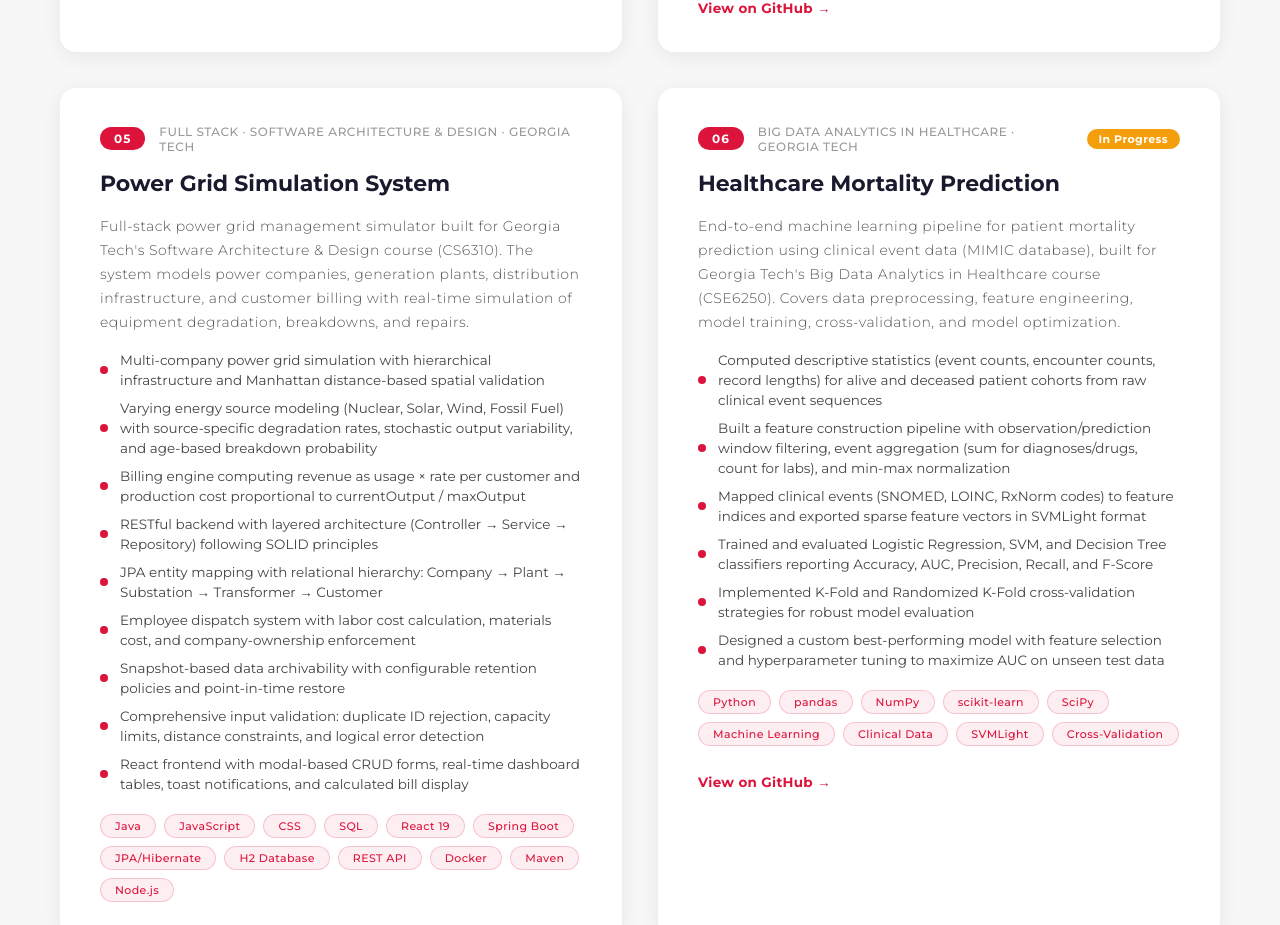
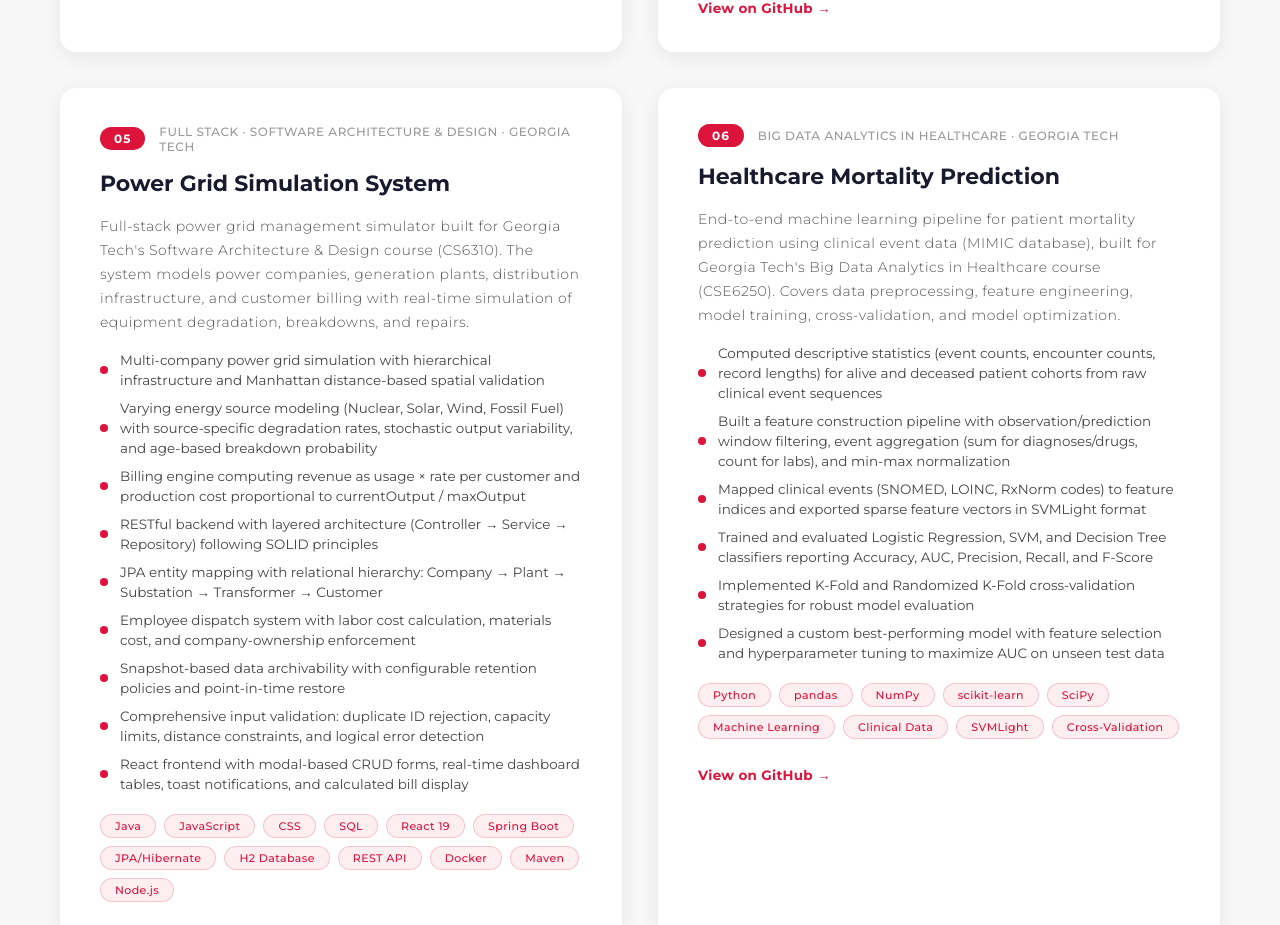
Before and after one commit to LishaRanganath/Lisha_Portfolio, a React (Create React App) app: page / in a window 1280 px wide. Shown: the part 3917-4842 px from the top of the page. Built offline with nearby package versions, Linux system fonts and the light colour scheme.

Commit message:
project status updated

```diff
--- a/src/components/Projects/Projects.jsx
+++ b/src/components/Projects/Projects.jsx
@@ -82,7 +82,6 @@ const projectsData = [
     number: '06',
     title: 'Healthcare Mortality Prediction',
     category: 'Big Data Analytics in Healthcare · Georgia Tech',
-    status: 'In Progress',
     desc: 'End-to-end machine learning pipeline for patient mortality prediction using clinical event data (MIMIC database), built for Georgia Tech\'s Big Data Analytics in Healthcare course (CSE6250). Covers data preprocessing, feature engineering, model training, cross-validation, and model optimization.',
     highlights: [
       'Computed descriptive statistics (event counts, encounter counts, record lengths) for alive and deceased patient cohorts from raw clinical event sequences',
```
